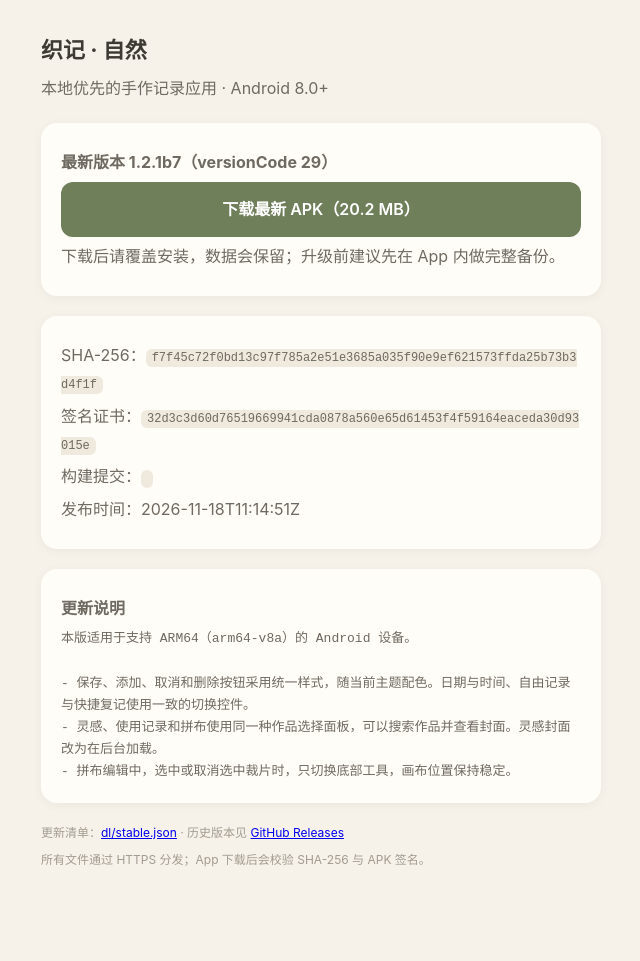
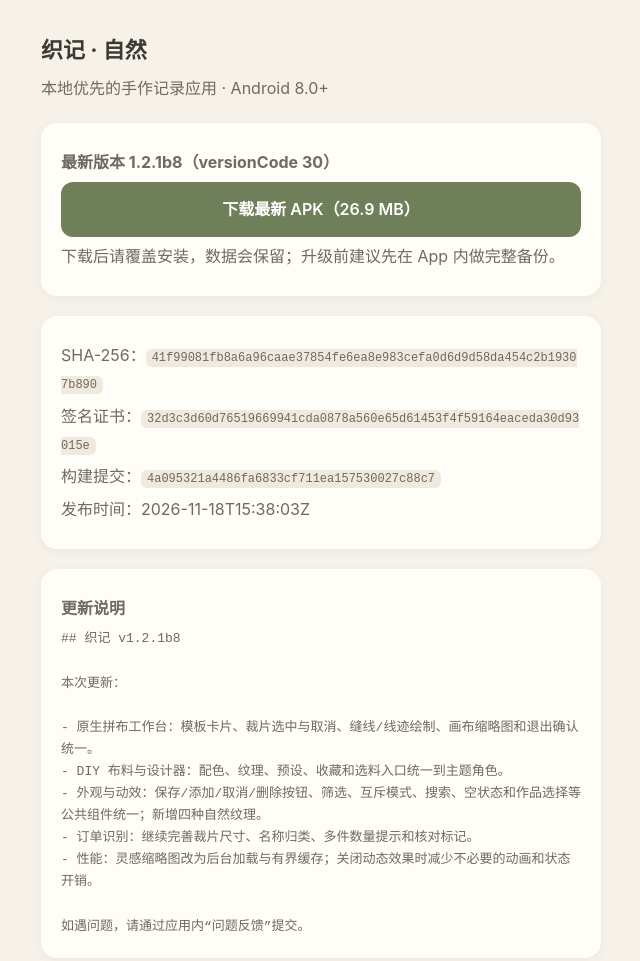
Before and after one commit to youyoudezhuzhu/ZhiJi-Release, a plain HTML site: page docs/index.html in a window 1280 px wide. Shown: the top 961 px of the page, without its empty margins (319-959 px from the left). Before the commit the page ends 908 px from the top, so only its background shows below. Drawn offline with Linux system fonts and the light colour scheme.

Commit message:
pages: sync 1.2.1b8 metadata (auto)

```diff
--- a/docs/index.html
+++ b/docs/index.html
@@ -21,23 +21,29 @@ pre{white-space:pre-wrap;color:#6f6a61;font-size:13px;margin:0}
 <h1>织记 · 自然</h1>
 <p>本地优先的手作记录应用 · Android 8.0+</p>
 <div class="card">
-<p><strong>最新版本 1.2.1b7（versionCode 29）</strong></p>
-<a class="btn" href="dl/latest.apk">下载最新 APK（20.2 MB）</a>
+<p><strong>最新版本 1.2.1b8（versionCode 30）</strong></p>
+<a class="btn" href="dl/latest.apk">下载最新 APK（26.9 MB）</a>
 <p>下载后请覆盖安装，数据会保留；升级前建议先在 App 内做完整备份。</p>
 </div>
 <div class="card">
-<p>SHA-256：<code>f7f45c72f0bd13c97f785a2e51e3685a035f90e9ef621573ffda25b73b3d4f1f</code></p>
+<p>SHA-256：<code>41f99081fb8a6a96caae37854fe6ea8e983cefa0d6d9d58da454c2b19307b890</code></p>
 <p>签名证书：<code>32d3c3d60d76519669941cda0878a560e65d61453f4f59164eaceda30d93015e</code></p>
-<p>构建提交：<code></code></p>
-<p>发布时间：2026-11-18T11:14:51Z</p>
+<p>构建提交：<code>4a095321a4486fa6833cf711ea157530027c88c7</code></p>
+<p>发布时间：2026-11-18T15:38:03Z</p>
 </div>
 <div class="card">
 <p><strong>更新说明</strong></p>
-<pre>本版适用于支持 ARM64（arm64-v8a）的 Android 设备。
+<pre>## 织记 v1.2.1b8
 
-- 保存、添加、取消和删除按钮采用统一样式，随当前主题配色。日期与时间、自由记录与快捷复记使用一致的切换控件。
-- 灵感、使用记录和拼布使用同一种作品选择面板，可以搜索作品并查看封面。灵感封面改为在后台加载。
-- 拼布编辑中，选中或取消选中裁片时，只切换底部工具，画布位置保持稳定。</pre>
+本次更新：
+
+- 原生拼布工作台：模板卡片、裁片选中与取消、缝线/线迹绘制、画布缩略图和退出确认统一。
+- DIY 布料与设计器：配色、纹理、预设、收藏和选料入口统一到主题角色。
+- 外观与动效：保存/添加/取消/删除按钮、筛选、互斥模式、搜索、空状态和作品选择等公共组件统一；新增四种自然纹理。
+- 订单识别：继续完善裁片尺寸、名称归类、多件数量提示和核对标记。
+- 性能：灵感缩略图改为后台加载与有界缓存；关闭动态效果时减少不必要的动画和状态开销。
+
+如遇问题，请通过应用内“问题反馈”提交。</pre>
 </div>
 <p class="foot">更新清单：<a href="dl/stable.json">dl/stable.json</a> · 历史版本见 <a href="https://github.com/youyoudezhuzhu/ZhiJi-Release/releases">GitHub Releases</a></p>
 <p class="foot">所有文件通过 HTTPS 分发；App 下载后会校验 SHA-256 与 APK 签名。</p>
```
Also changed, not shown: docs/dl/stable.json (+8 -8 lines), updates/stable.json (+8 -8 lines), docs/dl/SHA256SUMS-1.2.1b7.txt (deleted), docs/dl/SHA256SUMS-1.2.1b8.txt (added).
